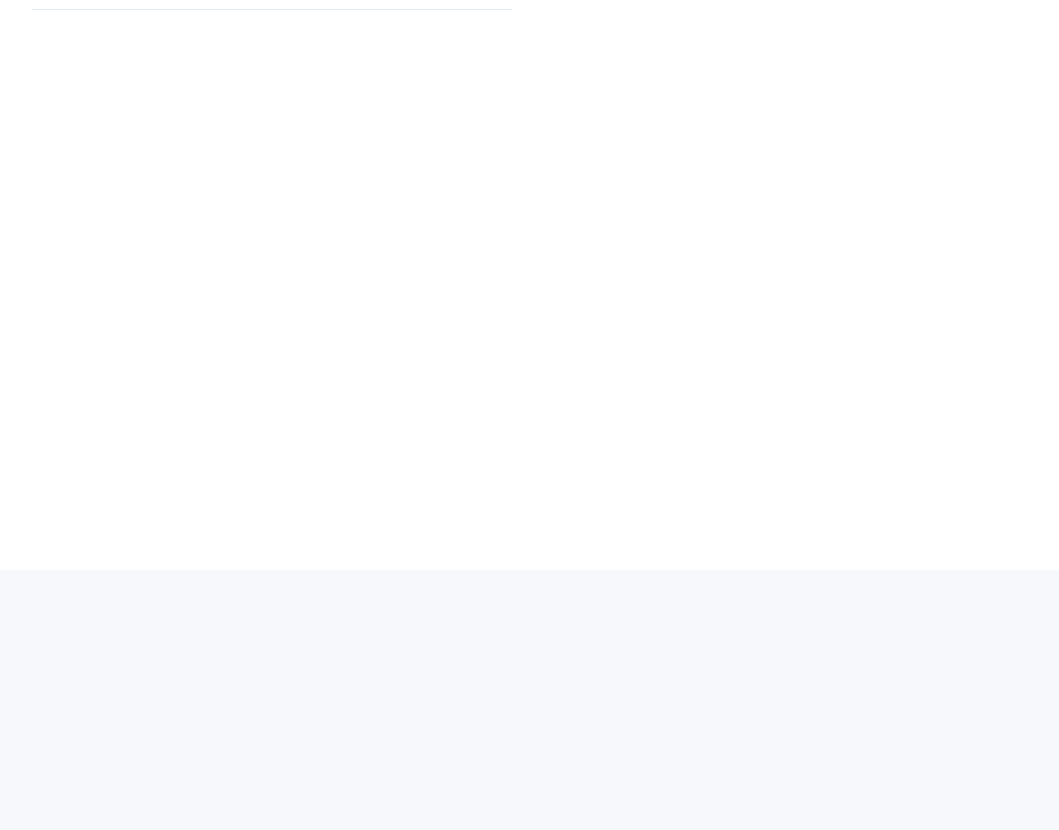
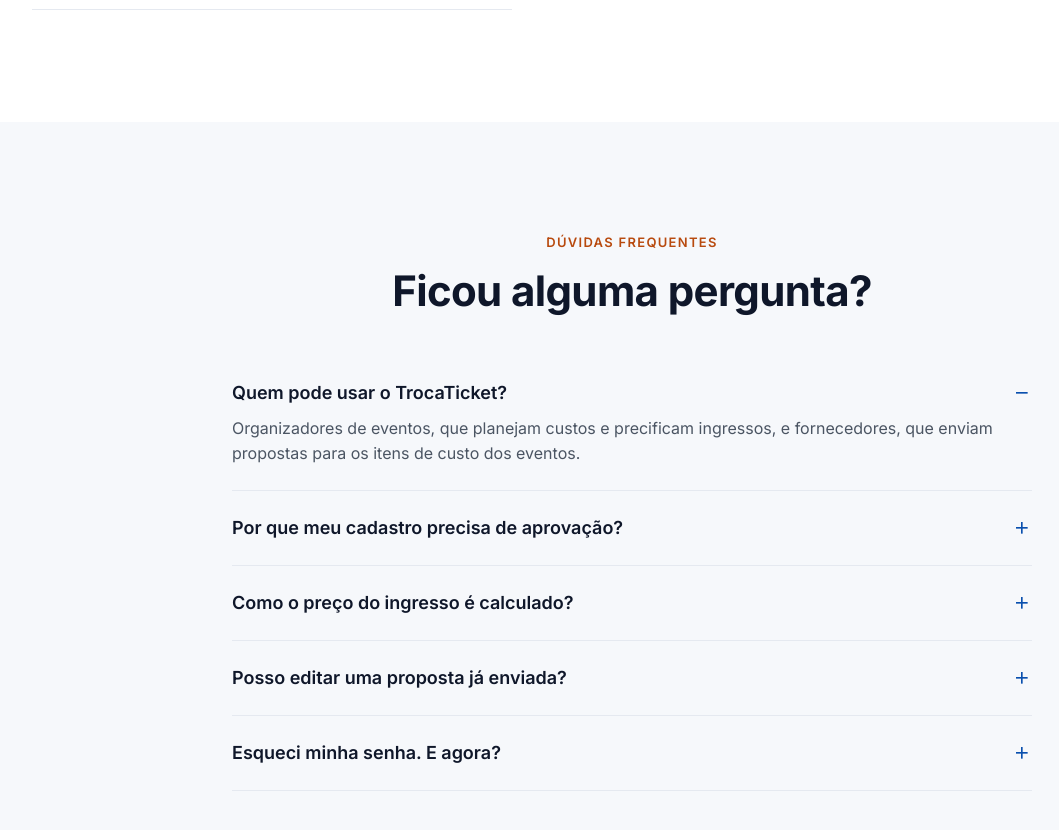
Before and after one commit to 2026-2-MCC2/Projeto2, a React (Vite) app in the folder src/Frontend/: page / in a window 1280 px wide. Shown: the part 3240-4070 px from the top of the page, without its empty margins (8-1067 px from the left). Before the commit the page ends 3810 px from the top, so only its background shows below. Built offline with nearby package versions, Linux system fonts and the light colour scheme; no server answers.

Commit message:
add: pagina dúvidas frequentes

```diff
--- /dev/null
+++ b/src/Frontend/src/presentation/components/landing/DuvidasFrequentes.jsx
@@ -0,0 +1,57 @@
+import { CabecalhoDaSecao } from './CabecalhoDaSecao.jsx'
+
+const PERGUNTAS = [
+  {
+    pergunta: 'Quem pode usar o TrocaTicket?',
+    resposta:
+      'Organizadores de eventos, que planejam custos e precificam ingressos, e fornecedores, que enviam propostas para os itens de custo dos eventos.',
+  },
+  {
+    pergunta: 'Por que meu cadastro precisa de aprovação?',
+    resposta:
+      'Todo cadastro passa pela análise do administrador antes do primeiro acesso. Você recebe um aviso no e-mail informado assim que o acesso for liberado.',
+  },
+  {
+    pergunta: 'Como o preço do ingresso é calculado?',
+    resposta:
+      'O ticket é o custo total dividido pelo público multiplicado por (1 − margem). A plataforma mostra o resultado nos cenários pessimista, realista e otimista.',
+  },
+  {
+    pergunta: 'Posso editar uma proposta já enviada?',
+    resposta:
+      'Sim, enquanto o evento estiver em cotação. Depois que o organizador seleciona uma proposta, ela não pode mais ser alterada.',
+  },
+  {
+    pergunta: 'Esqueci minha senha. E agora?',
+    // o link da tela de login se chama "Esqueceu sua senha?"
+    resposta:
+      'Na tela de login, use "Esqueceu sua senha?" e enviamos um link de redefinição para o e-mail cadastrado.',
+  },
+]
+
+// mesmo padrão da página Dúvidas da área logada: <details>/<summary>, que já abre e fecha
+// com teclado e anuncia o estado aberto/fechado sem precisar de aria-expanded
+export function DuvidasFrequentes() {
+  return (
+    <section
+      id="duvidas"
+      className="landing__secao landing__secao--sutil duvidas-landing"
+      aria-labelledby="duvidas-titulo"
+    >
+      <CabecalhoDaSecao
+        id="duvidas-titulo"
+        sobretitulo="DÚVIDAS FREQUENTES"
+        titulo="Ficou alguma pergunta?"
+      />
+
+      <div className="duvidas-landing__lista">
+        {PERGUNTAS.map((item, indice) => (
+          <details key={item.pergunta} className="pergunta-landing" open={indice === 0}>
+            <summary className="pergunta-landing__pergunta">{item.pergunta}</summary>
+            <p className="pergunta-landing__resposta">{item.resposta}</p>
+          </details>
+        ))}
+      </div>
+    </section>
+  )
+}
--- a/src/Frontend/src/presentation/pages/Landing.jsx
+++ b/src/Frontend/src/presentation/pages/Landing.jsx
@@ -4,6 +4,7 @@ import { TituloDaPagina } from '../components/comum/TituloDaPagina.jsx'
 import { Hero } from '../components/landing/Hero.jsx'
 import { CalculoDoTicket } from '../components/landing/CalculoDoTicket.jsx'
 import { ComoFunciona } from '../components/landing/ComoFunciona.jsx'
+import { DuvidasFrequentes } from '../components/landing/DuvidasFrequentes.jsx'
 import { NavbarLanding } from '../components/landing/NavbarLanding.jsx'
 import { Perfis } from '../components/landing/Perfis.jsx'
 import '../styles/landing.css'
@@ -27,9 +28,7 @@ export function Landing() {
 
         <CalculoDoTicket />
 
-        <section id="duvidas" className="landing__secao">
-          {/* dúvidas frequentes */}
-        </section>
+        <DuvidasFrequentes />
 
         <section className="landing__secao landing__chamada">{/* chamada final */}</section>
       </main>
--- a/src/Frontend/src/presentation/styles/landing.css
+++ b/src/Frontend/src/presentation/styles/landing.css
@@ -1160,3 +1160,72 @@
     flex-direction: column;
   }
 }
+
+/* ---------- dúvidas frequentes ---------- */
+
+.duvidas-landing {
+  gap: 40px;
+}
+
+.duvidas-landing__lista {
+  width: 100%;
+  max-width: 800px;
+}
+
+.pergunta-landing {
+  padding: 24px 0;
+  border-bottom: 1px solid var(--borda-padrao);
+}
+
+.pergunta-landing__pergunta {
+  display: flex;
+  align-items: center;
+  justify-content: space-between;
+  gap: 16px;
+  border-radius: 4px;
+  color: var(--texto-primario);
+  font-size: 1.0588rem; /* 18px */
+  font-weight: 600;
+  line-height: 1.4444; /* 26px */
+  list-style: none;
+  cursor: pointer;
+}
+
+.pergunta-landing__pergunta::-webkit-details-marker {
+  display: none;
+}
+
+/* "Ícone · Recolher" do Figma (traço de 20px); fechado, ganha o traço vertical e vira "+" */
+.pergunta-landing__pergunta::after {
+  content: '';
+  flex-shrink: 0;
+  width: 20px;
+  height: 20px;
+  background:
+    linear-gradient(var(--texto-marca), var(--texto-marca)) center / 11.67px 1.67px no-repeat,
+    linear-gradient(var(--texto-marca), var(--texto-marca)) center / 1.67px 11.67px no-repeat;
+}
+
+.pergunta-landing[open] .pergunta-landing__pergunta::after {
+  background: linear-gradient(var(--texto-marca), var(--texto-marca)) center / 11.67px 1.67px
+    no-repeat;
+}
+
+/* o foco global do projeto cobre botões e links; o summary precisa do mesmo contorno */
+.pergunta-landing__pergunta:focus-visible {
+  outline: 2px solid var(--texto-marca);
+  outline-offset: 4px;
+}
+
+.pergunta-landing__resposta {
+  margin: 10px 0 0;
+  color: var(--texto-secundario);
+  font-size: 0.9412rem; /* 16px */
+  line-height: 1.5625; /* 25px */
+}
+
+@media (max-width: 900px) {
+  .duvidas-landing {
+    gap: 32px;
+  }
+}
```
